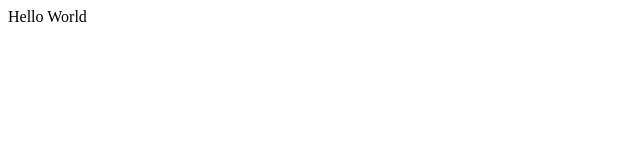
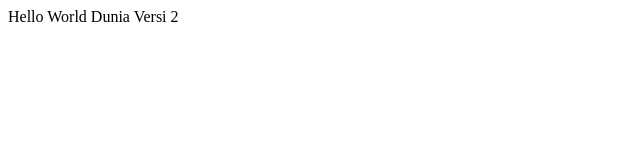
Before and after one commit to riskyjuliantomax/blog, a plain HTML site: page index.html in a window 1280 px wide. Shown: the whole page, without its empty margins (0-640 px from the left). Drawn offline with Linux system fonts and the light colour scheme.

Commit message:
Update index.html
Perubahan isi

```diff
--- a/index.html
+++ b/index.html
@@ -7,6 +7,6 @@
     <title>Document</title>
 </head>
 <body>
-    Hello World
+    Hello World Dunia Versi 2
 </body>
 </html>
```
